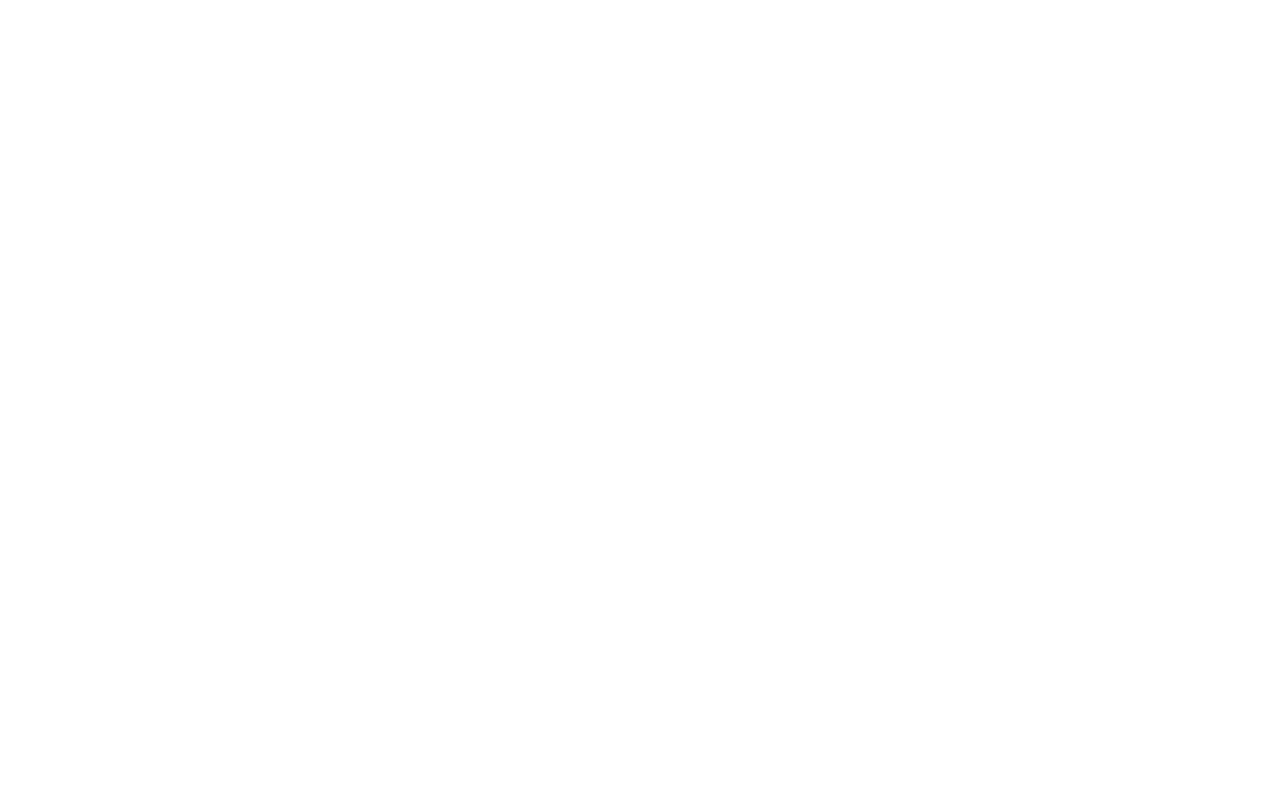
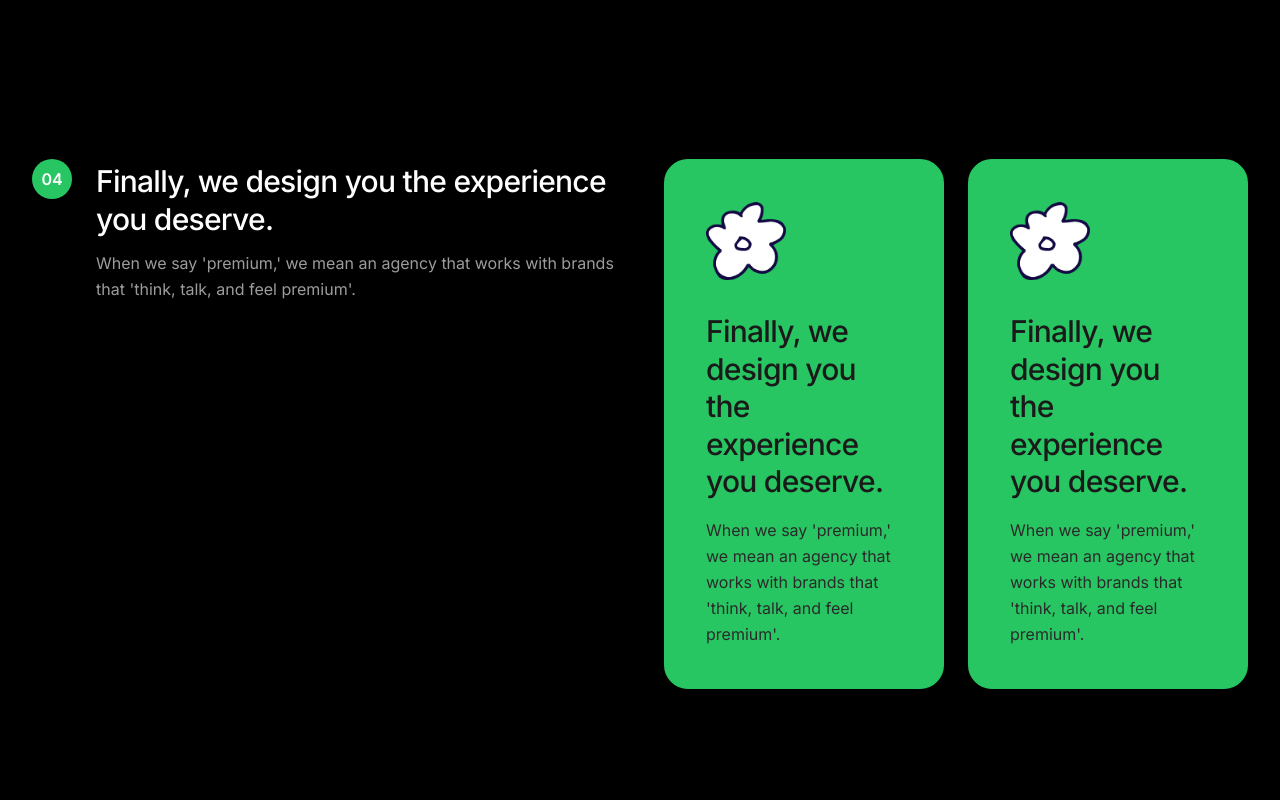
Before and after one commit to ashishmohapatra240/edverise, a Next.js app: page / in a window 1280 px wide. Shown: the part 5780-6580 px from the top of the page. Before the commit the page ends 5598 px from the top, so only its background shows below. Built offline with nearby package versions, Linux system fonts and the light colour scheme.

Commit message:
feat: add How We Do Things section with GSAP animations

```diff
--- a/app/page.tsx
+++ b/app/page.tsx
@@ -1,5 +1,6 @@
 import HeroSection from '@/components/home/HeroSection';
 import ImagineSection from '@/components/home/ImagineSection';
+import HowWeDoThingsSection from '@/components/home/HowWeDoThingsSection';
 import WhatWeOfferSection from '@/components/home/WhatWeOfferSection';
 import WhatAreWeMadeOfSection from '@/components/home/WhatAreWeMadeOfSection';
 import ChoosePackageSection from '@/components/home/ChoosePackageSection';
@@ -10,6 +11,7 @@
     <main>
       <HeroSection />
       <ImagineSection />
+      <HowWeDoThingsSection />
       <WhatWeOfferSection />
       <WhatAreWeMadeOfSection />
       <ChoosePackageSection />
--- /dev/null
+++ b/components/home/HowWeDoThingsSection.tsx
@@ -0,0 +1,271 @@
+"use client";
+
+import { useEffect, useRef } from "react";
+import Image from "next/image";
+import gsap from "gsap";
+import { ScrollTrigger } from "gsap/ScrollTrigger";
+
+gsap.registerPlugin(ScrollTrigger);
+
+const steps = [
+  {
+    number: "01",
+    title: "Study your brand in depth.",
+    description:
+      "When we say 'premium,' we mean an agency that works with brands that 'think, talk, and feel premium'.",
+    cards: [
+      {
+        color: "#1D1C29",
+        borderColor: "#978EEB",
+        textColor: "#E8E8F5",
+        descColor: "#B8B8D0",
+        icon: "1.png",
+      },
+      {
+        color: "#8B7FD8",
+        borderColor: "#978EEB",
+        textColor: "#1A1A1A",
+        descColor: "#2A2A2A",
+        icon: "1.png",
+      },
+    ],
+  },
+  {
+    number: "02",
+    title: "Analyse the scope & areas of improvements.",
+    description:
+      "When we say 'premium,' we mean an agency that works with brands that 'think, talk, and feel premium'.",
+    cards: [
+      {
+        color: "#F3A73C",
+        borderColor: "#F3AD88",
+        textColor: "#1A1A1A",
+        descColor: "#2A2A2A",
+        icon: "2.png",
+      },
+      {
+        color: "#F3A73C",
+        borderColor: "#F3AD88",
+        textColor: "#1A1A1A",
+        descColor: "#2A2A2A",
+        icon: "2.png",
+      },
+    ],
+  },
+  {
+    number: "03",
+    title: "Conduct research & design audit.",
+    description:
+      "When we say 'premium,' we mean an agency that works with brands that 'think, talk, and feel premium'.",
+    cards: [
+      {
+        color: "#5EB5E6",
+        borderColor: "#5EB5E6",
+        textColor: "#1A1A1A",
+        descColor: "#2A2A2A",
+        icon: "2.png",
+      },
+      {
+        color: "#7FC7ED",
+        borderColor: "#7FC7ED",
+        textColor: "#1A1A1A",
+        descColor: "#2A2A2A",
+        icon: "2.png",
+      },
+    ],
+  },
+  {
+    number: "04",
+    title: "Finally, we design you the experience you deserve.",
+    description:
+      "When we say 'premium,' we mean an agency that works with brands that 'think, talk, and feel premium'.",
+    cards: [
+      {
+        color: "#28C662",
+        borderColor: "#28C662",
+        textColor: "#1A1A1A",
+        descColor: "#2A2A2A",
+        icon: "2.png",
+      },
+      {
+        color: "#28C662",
+        borderColor: "#28C662",
+        textColor: "#1A1A1A",
+        descColor: "#2A2A2A",
+        icon: "2.png",
+      },
+    ],
+  },
+];
+
+export default function HowWeDoThingsSection() {
+  const sectionRef = useRef<HTMLDivElement>(null);
+  const stepsRef = useRef<HTMLDivElement[]>([]);
+
+  const setStepRef = (el: HTMLDivElement | null, idx: number) => {
+    if (el) {
+      stepsRef.current[idx] = el;
+    }
+  };
+
+  useEffect(() => {
+    if (!sectionRef.current) return;
+
+    const mm = gsap.matchMedia();
+    const ctx = gsap.context(() => {
+      mm.add("(min-width:1024px)", () => {
+        ScrollTrigger.create({
+          trigger: sectionRef.current,
+          start: "top top",
+          end: "bottom bottom",
+          snap: 1 / (stepsRef.current.length - 1),
+        });
+
+        stepsRef.current.forEach((stepEl, i) => {
+          ScrollTrigger.create({
+            trigger: stepEl,
+            start: "top top+=80",
+            pin: true,
+            end: "+=100%",
+            pinSpacing: true,
+            anticipatePin: 1,
+          });
+
+          const cards = stepEl.querySelectorAll(".card");
+          if (cards.length) {
+            gsap.set(cards, { y: 30, opacity: 0, willChange: "transform" });
+            gsap.to(cards, {
+              y: 0,
+              opacity: 1,
+              duration: 1,
+              ease: "power2.inOut",
+              stagger: 0.1,
+              scrollTrigger: {
+                trigger: stepEl,
+                start: "top top+=10%",
+                toggleActions: "play none none reverse",
+              },
+            });
+          }
+          const left = stepEl.querySelector(".step-left");
+          if (left) {
+            gsap.fromTo(
+              left,
+              { y: 16, opacity: 0.85 },
+              {
+                y: 0,
+                opacity: 1,
+                duration: 0.6,
+                ease: "power2.out",
+                scrollTrigger: {
+                  trigger: stepEl,
+                  start: "top center+=15%",
+                  toggleActions: "play none none reverse",
+                },
+              }
+            );
+          }
+        });
+
+        return () => {
+          ctx.revert();
+          mm.revert();
+          ScrollTrigger.getAll().forEach((st) => st.kill());
+        };
+      });
+    });
+  }, []);
+  return (
+    <section ref={sectionRef} className="relative bg-black py-16 sm:py-20 lg:py-24 xl:py-32">
+      <div className="max-w-[1400px] mx-auto px-4 sm:px-6 lg:px-8 w-full">
+        <div className="mb-12 sm:mb-16 lg:mb-20">
+          <h2 className="text-4xl sm:text-5xl md:text-6xl lg:text-7xl font-medium text-white mb-4 sm:mb-6 leading-[1.1] tracking-tight font-sans">
+            How we do things.
+          </h2>
+          <p className="text-white text-base sm:text-lg lg:text-xl max-w-2xl font-normal font-sans leading-relaxed">
+            When we say &apos;premium,&apos; we mean an agency that works with
+            brands that{" "}
+            <span className="text-[#FA7047]">
+              &apos;think, talk, and feel premium&apos;
+            </span>
+            .
+          </p>
+        </div>
+
+        <div className="space-y-8 lg:space-y-12">
+          {steps.map((step, index) => (
+            <div
+              key={step.number}
+              ref={(el) => setStepRef(el, index)}
+              className="grid lg:grid-cols-2 gap-6 lg:gap-8 xl:gap-12"
+            >
+              <div className="relative flex gap-4 lg:gap-6">
+                {index < steps.length - 1 && (
+                  <div className="absolute left-[18px] top-12 bottom-[-3rem] lg:bottom-[-4rem] w-[2px] bg-[#2A2A2A]" />
+                )}
+
+                <div className="flex-shrink-0">
+                  <div
+                    className="w-9 h-9 lg:w-10 lg:h-10 rounded-full flex items-center justify-center text-white text-sm lg:text-base font-semibold font-sans"
+                    style={{ backgroundColor: step.cards[0].color }}
+                  >
+                    {step.number}
+                  </div>
+                </div>
+
+                <div className="flex-1 pt-1">
+                  <h3 className="text-xl sm:text-2xl lg:text-3xl font-medium text-white mb-3 leading-tight tracking-tight font-sans">
+                    {step.title}
+                  </h3>
+                  <p className="text-[#9C9C9C] text-sm sm:text-base font-normal font-sans leading-relaxed">
+                    {step.description}
+                  </p>
+                </div>
+              </div>
+
+              <div className="grid grid-cols-1 sm:grid-cols-2 gap-4 lg:gap-5 xl:gap-6">
+                {step.cards.map((card, cardIndex) => (
+                  <div
+                    key={`card-${index}-${cardIndex}`}
+                    className="rounded-2xl lg:rounded-3xl p-6 lg:p-8 xl:p-10 flex flex-col justify-between h-full min-h-[280px] sm:min-h-[320px] lg:min-h-[360px] transition-transform duration-300 z-10"
+                    style={{
+                      backgroundColor: card.color,
+                      borderColor: card.borderColor,
+                      borderWidth: "2px",
+                    }}
+                  >
+                    <div className="mb-6 lg:mb-8">
+                      <div className="relative w-16 h-16 lg:w-20 lg:h-20">
+                        <Image
+                          src={`/images/how-we-do-things/${card.icon}`}
+                          alt={`${step.title} icon`}
+                          fill
+                          className="object-contain"
+                        />
+                      </div>
+                    </div>
+
+                    <div>
+                      <h4
+                        className="text-xl sm:text-2xl lg:text-3xl font-medium mb-3 lg:mb-4 leading-tight tracking-tight font-sans"
+                        style={{ color: card.textColor }}
+                      >
+                        {step.title}
+                      </h4>
+                      <p
+                        className="text-sm sm:text-base font-normal font-sans leading-relaxed"
+                        style={{ color: card.descColor }}
+                      >
+                        {step.description}
+                      </p>
+                    </div>
+                  </div>
+                ))}
+              </div>
+            </div>
+          ))}
+        </div>
+      </div>
+    </section>
+  );
+}
```
